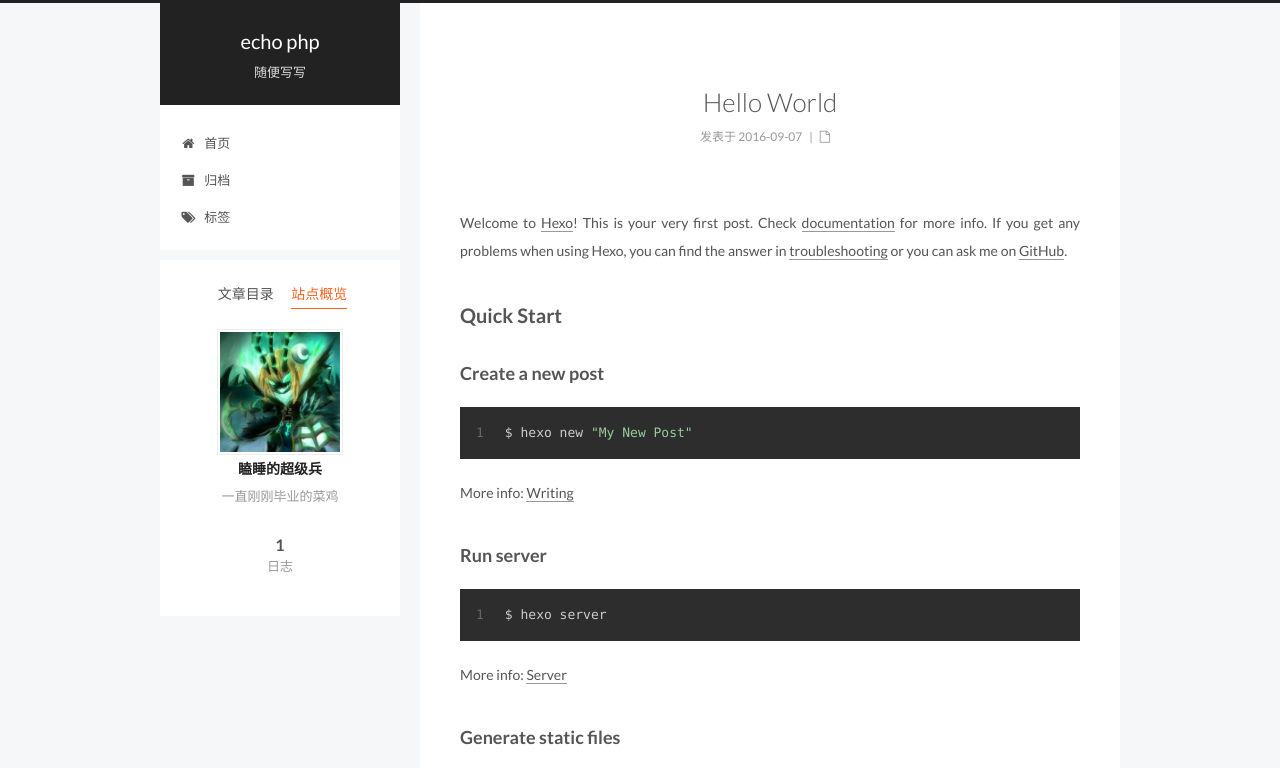
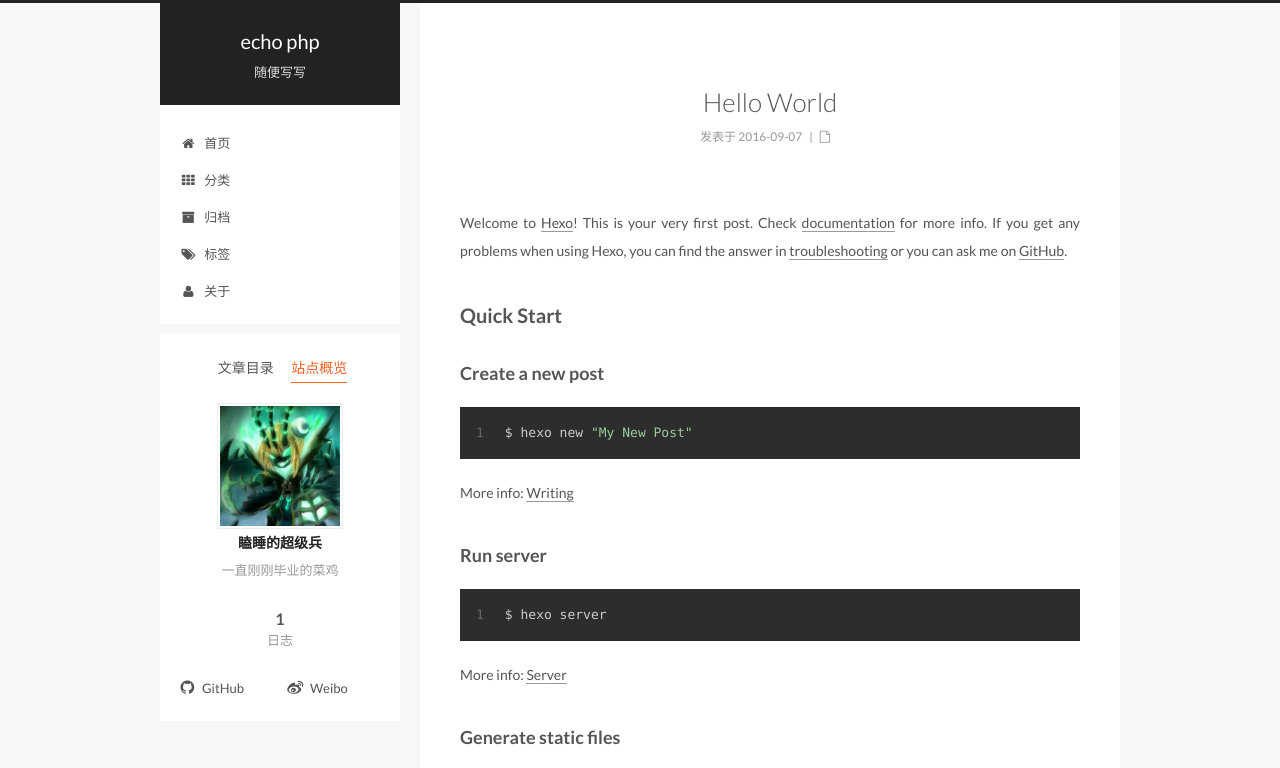
Before and after one commit to yunxuanhao/yunxuanhao.github.io, a plain HTML site: page 2016/09/07/hello-world/index.html in a window 1280 px wide. Both pictures are taken after a click on the item "站点概览". Shown: the top 768 px of the page. Drawn offline with Linux system fonts and the light colour scheme; some packages are replaced by stand-ins of ours; a script that the page names is missing.

Commit message:
Site updated: 2016-09-08 14:10:18

```diff
--- a/2016/09/07/hello-world/index.html
+++ b/2016/09/07/hello-world/index.html
@@ -182,6 +182,16 @@ Quick">
         </li>
 
 
+        <li class="menu-item menu-item-categories">
+          <a href="/categories" rel="section">
+
+              <i class="menu-item-icon fa fa-fw fa-th"></i> <br />
+
+            分类
+          </a>
+        </li>
+
+
         <li class="menu-item menu-item-archives">
           <a href="/archives" rel="section">
 
@@ -198,6 +208,16 @@ Quick">
               <i class="menu-item-icon fa fa-fw fa-tags"></i> <br />
 
             标签
+          </a>
+        </li>
+
+
+        <li class="menu-item menu-item-about">
+          <a href="/about" rel="section">
+
+              <i class="menu-item-icon fa fa-fw fa-user"></i> <br />
+
+            关于
           </a>
         </li>
 
@@ -393,6 +413,26 @@ Quick">
 
         <div class="links-of-author motion-element">
 
+
+              <span class="links-of-author-item">
+                <a href="https://github.com/yunxuanhao" target="_blank" title="GitHub">
+
+                    <i class="fa fa-fw fa-github"></i>
+
+                  GitHub
+                </a>
+              </span>
+
+              <span class="links-of-author-item">
+                <a href="http://weibo.com/u/3287679594" target="_blank" title="Weibo">
+
+                    <i class="fa fa-fw fa-weibo"></i>
+
+                  Weibo
+                </a>
+              </span>
+
+
         </div>
 
 
--- a/css/main.css
+++ b/css/main.css
@@ -1549,7 +1549,7 @@ pre .javascript .function {
   width: 4px;
   height: 4px;
   border-radius: 50%;
-  background: #8bbec8;
+  background: #7fe0a3;
 }
 .links-of-blogroll {
   font-size: 13px;
```
Also changed, not shown: archives/2016/09/index.html (+40 -0 lines), archives/2016/index.html (+40 -0 lines), archives/index.html (+40 -0 lines), index.html (+40 -0 lines).
